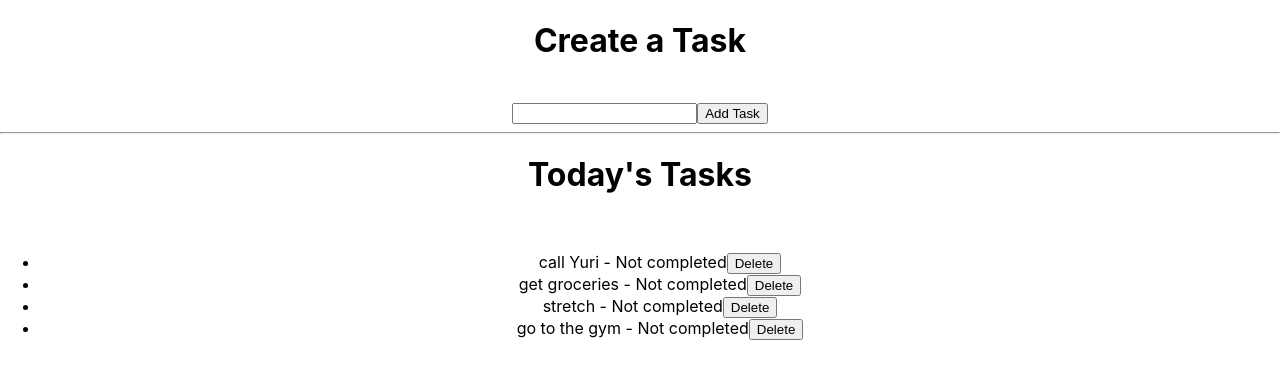
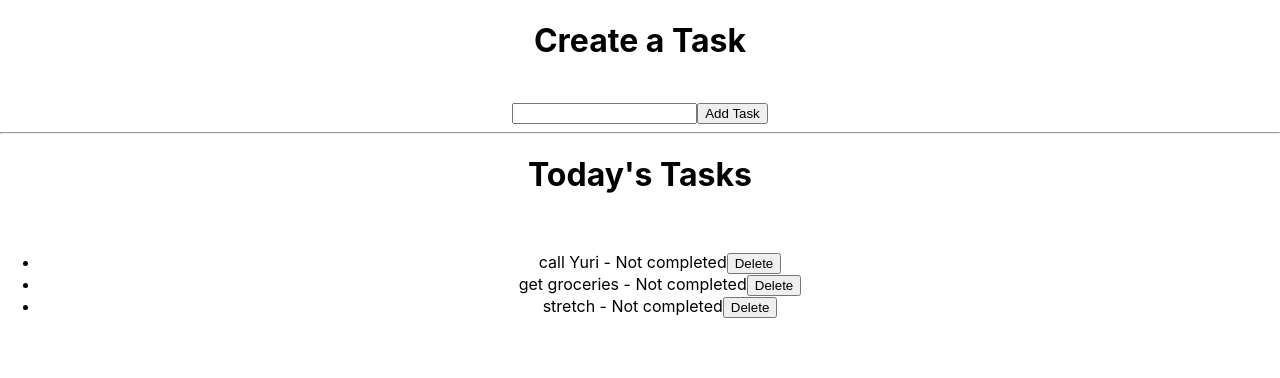
Before and after one commit to dashalary/daily-planner, a React (Create React App) app: page / in a window 1280 px wide. Shown: the top 378 px of the page. Built offline with nearby package versions, Linux system fonts and the light colour scheme; data requests are answered from the project's data file.

Commit message:
tested delete button

```diff
--- a/db.json
+++ b/db.json
@@ -14,11 +14,6 @@
       "description": "stretch",
       "complete": false,
       "id": 3
-    },
-    {
-      "description": "go to the gym",
-      "complete": false,
-      "id": 4
     }
   ]
 }
--- a/src/containers/Tasks.js
+++ b/src/containers/Tasks.js
@@ -6,7 +6,7 @@ function Tasks() {
     return (
         <MyContext.Consumer>
         {context => {
-            // console.log("Rendering")
+            console.log("Rendering")
 
             const handleClick = (e) => {
                 context.deleteTask(e.target.id)
```
